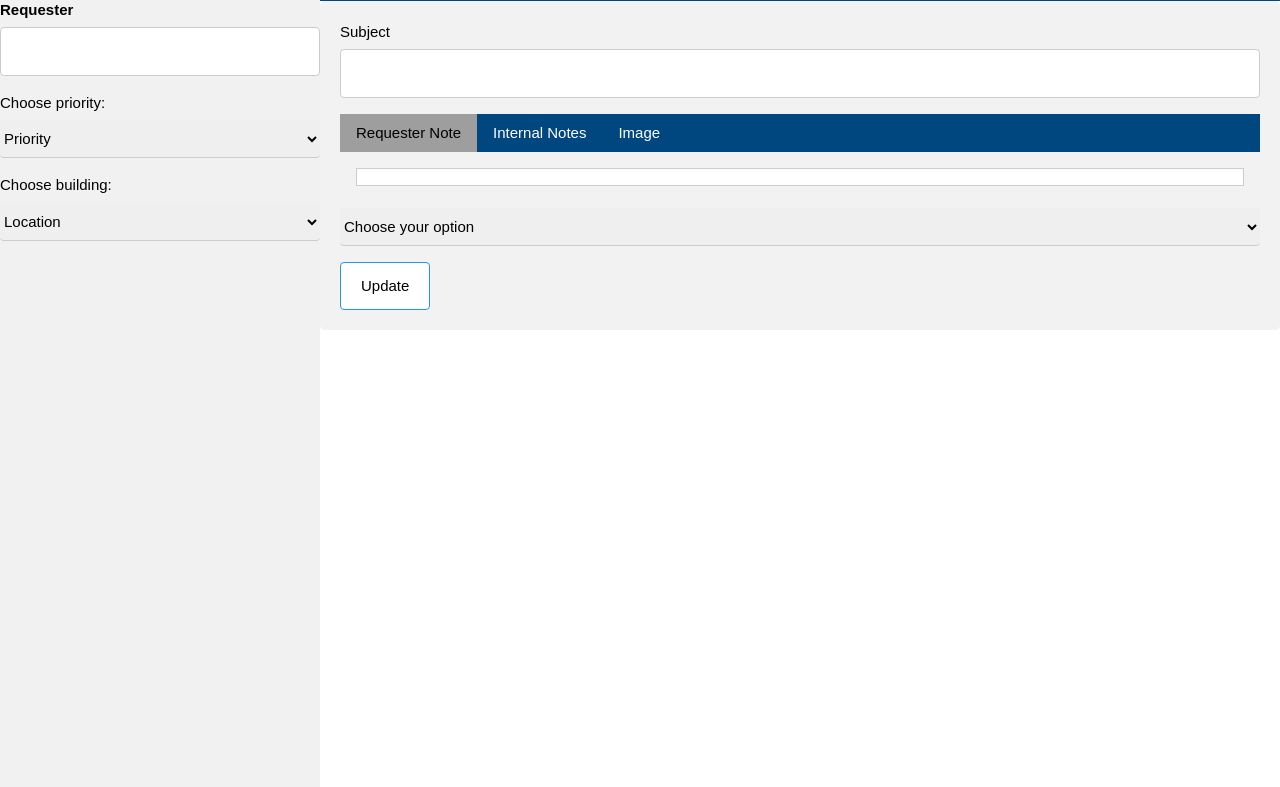
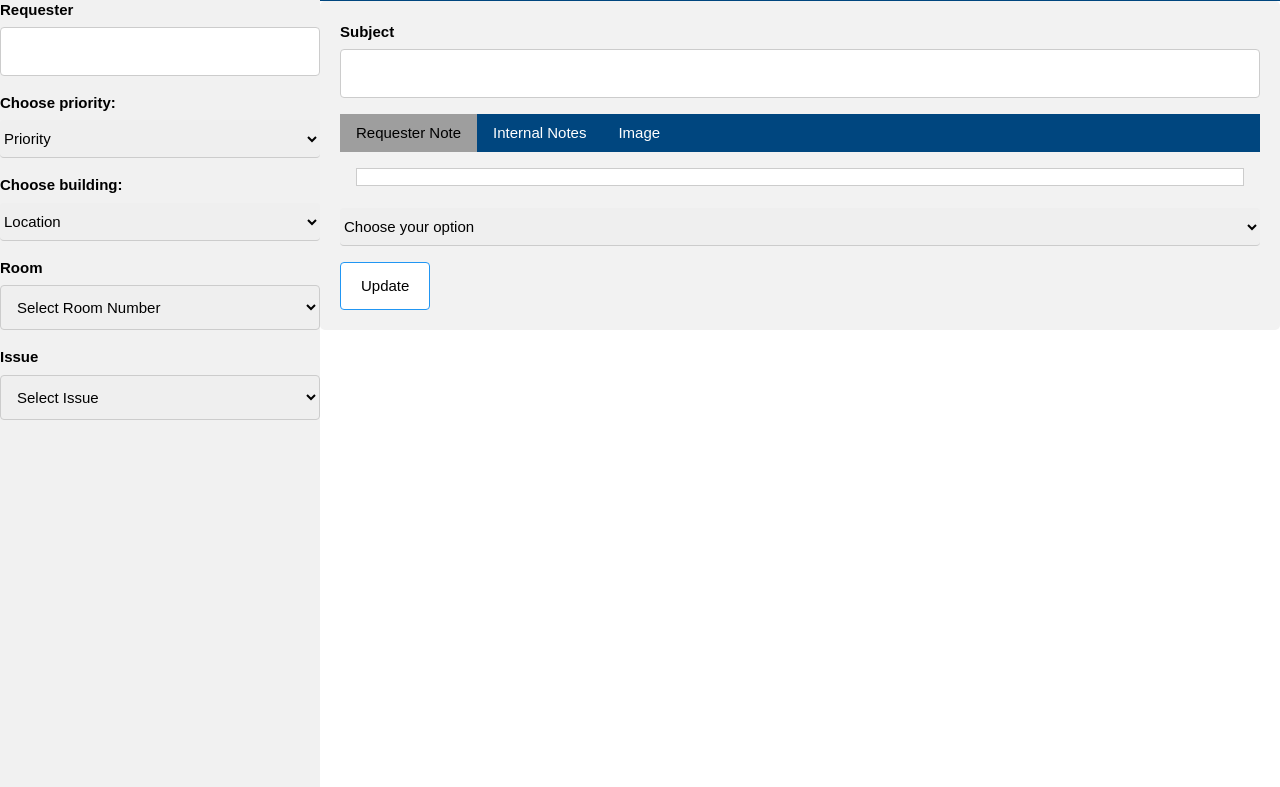
Before and after one commit to OldSchoolIzzy/Report-A-Problem, a Django app: template TicketSystem/templates/ticket/viewTicket.html in a window 1280 px wide. Shown: the part 114-901 px from the top of the page. Run offline with Django 4.2, Linux system fonts and the light colour scheme; the template is opened without the code that fills it, so the values that code supplies are empty.

Commit message:
Updated ticket view and template

```diff
--- a/TicketSystem/templates/ticket/viewTicket.html
+++ b/TicketSystem/templates/ticket/viewTicket.html
@@ -26,7 +26,7 @@
             <input class="w3-input w3-border" name="requester" type="text" value="{{ ticket.username }}">
         </label>
 
-        <label for="priority">Choose priority:
+        <label for="priority"><b>Choose priority:</b>
         <select class="w3-select" name="priority">
             <option value="" disabled selected>Priority</option>
             <option value="L" {% if ticket.priority == "L" %}selected{% endif %}>Low</option>
@@ -34,7 +34,8 @@
             <option value="H" {% if ticket.priority == "H" %}selected{% endif %}>High</option>
         </select>
         </label>
-        <label for="building">Choose building:
+
+        <label for="building"><b>Choose building:</b>
         <select class="w3-select" name="building">
               <option value="" disabled selected>Location</option>
               <option value="Dunham Hall" {% if ticket.buildingName == "Dunham Hall" %}selected{% endif %}>
@@ -48,6 +49,30 @@
               </option>
         </select>
         </label>
+
+        <label for="room" class="w3-text-black"><b>Room</b></label>
+            <select id="room" name="room" required>
+                <option value="" disabled selected>Select Room Number</option>
+                <option value="101" {% if ticket.room == "101" %}selected{% endif %}>101</option>
+                <option value="102" {% if ticket.room == "102" %}selected{% endif %}>102</option>
+                <option value="103" {% if ticket.room == "103" %}selected{% endif %}>103</option>
+                <option value="104" {% if ticket.room == "104" %}selected{% endif %}>104</option>
+                <option value="105" {% if ticket.room == "105" %}selected{% endif %}>105</option>
+                <option value="106" {% if ticket.room == "106" %}selected{% endif %}>106</option>
+                <option value="107" {% if ticket.room == "107" %}selected{% endif %}>107</option>
+            </select>
+
+        <label for="issue" class="w3-text-black"><b>Issue</b></label>
+        <select id="issue" name="issue" required>
+            <option value="" disabled selected>Select Issue</option>
+            <option value="Floor Drain" {% if ticket.issue == "Floor Drain" %}selected{% endif %}>Floor Drain</option>
+            <option value="Water Fountain" {% if ticket.issue == "Water Fountain" %}selected{% endif %}>Water Fountain Not Working</option>
+            <option value="Water leak" {% if ticket.issue == "Water leak" %}selected{% endif %}>Water leak From Pipe</option>
+            <option value="Sink" {% if ticket.issue == "Sink" %}selected{% endif %}>Sink Over Flowing</option>
+            <option value="overflow" {% if ticket.issue == "overflow" %}selected{% endif %}>Toilet Or Urinal Over Flowing</option>
+            <option value="dirty water" {% if ticket.issue == "dirty water" %}selected{% endif %}>Dirty Water Coming Out</option>
+            <option value="other" {% if ticket.issue == "Other" %}selected{% endif %}>Other, Please Add Descriptive Issue In Comments Section</option>
+        </select>
     </div>
     <!-- Page Content -->
     <div style="margin-left:25%">
@@ -56,7 +81,7 @@
         </div>
         <div class="container">
 
-                <label for="subject">Subject</label>
+            <label for="subject"><b>Subject</b></label>
                 <input type="text" id="subject" name="subject" value="{{ ticket.subject }}">
 
                 <div class="w3-bar w3-text-white" style="background-color: #00467F">
```
Also changed, not shown: TicketSystem/templates/ticket/CreateTicket.html (+25 -2 lines), TicketSystem/views.py (+6 -1 lines).
